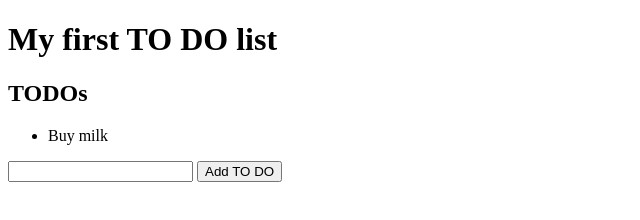
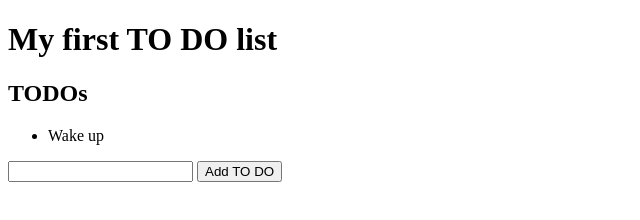
Before and after one commit to mikell17/Week-2-Day-5, a plain HTML site: page To do App/index.html in a window 1280 px wide. Shown: the full height of the page, 0-640 px from the left. Drawn offline with nearby package versions, Linux system fonts and the light colour scheme.

Commit message:
changed 1st bullet

```diff
--- a/To do App/index.html
+++ b/To do App/index.html
@@ -13,7 +13,7 @@
     <h2>TODOs</h2>
     <div class="todos"></div>
     <ul>
-        <li>Buy milk</li>
+        <li>Wake up</li>
     </ul>
     <input type="text" id="todo">
     <button>Add TO DO</button>
```
